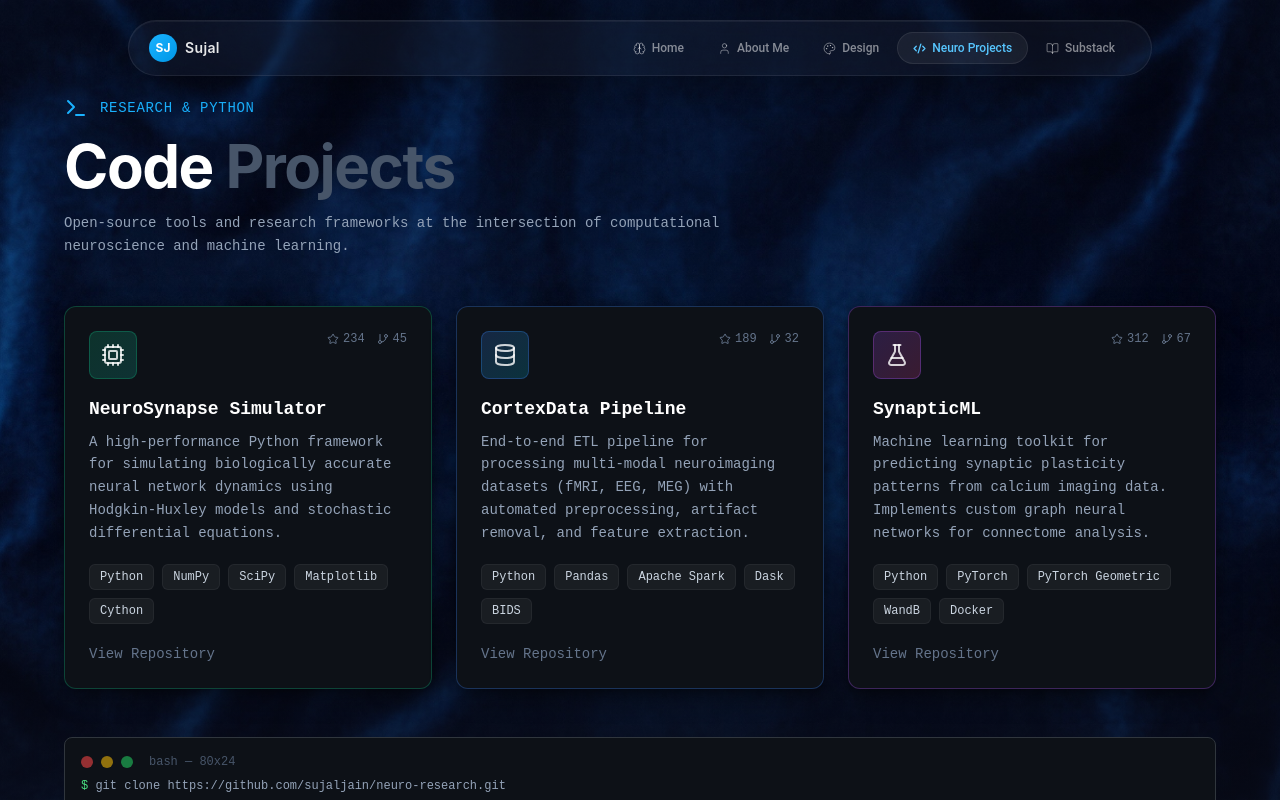
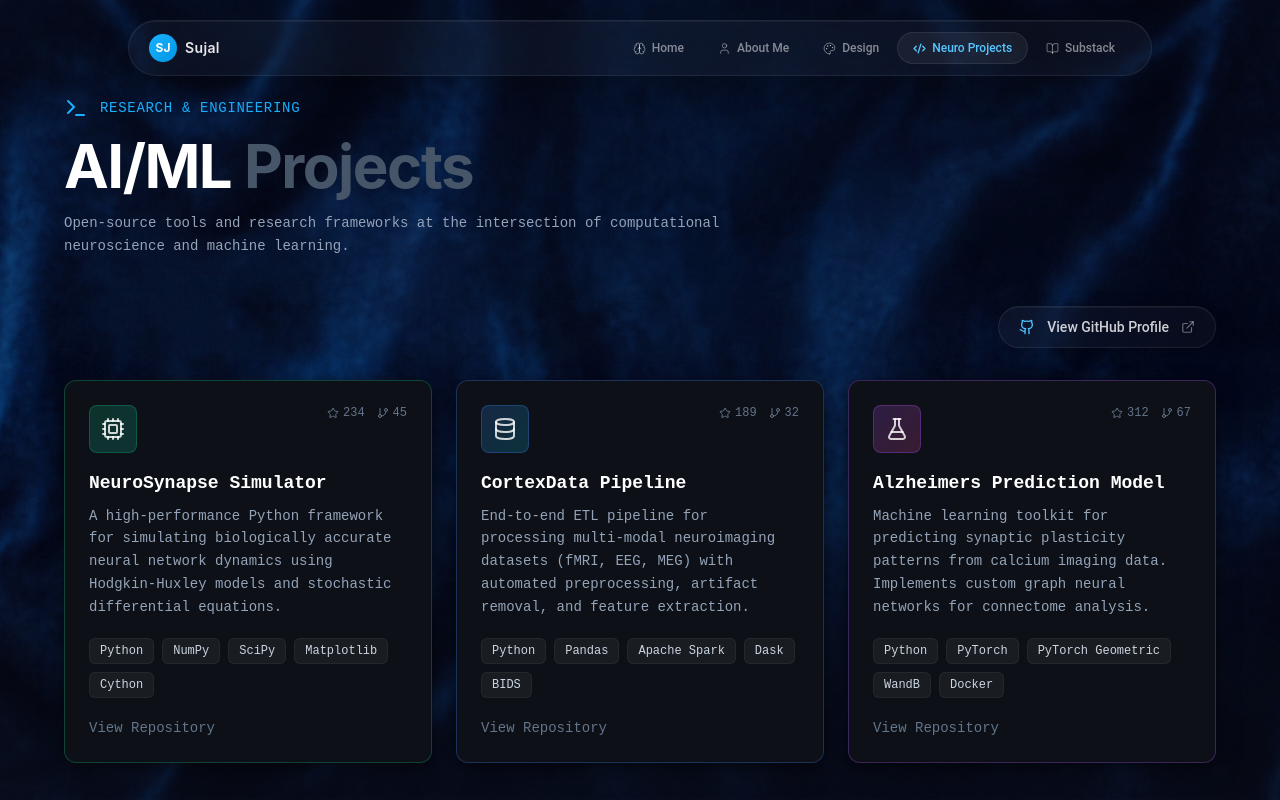
Before and after one commit to coolking26480-art/todo, a Next.js app in the folder portfolio/: page / in a window 1280 px wide. Both pictures are taken after a click on the button "Neuro Projects". Shown: the top 800 px of the page. Built offline with nearby package versions, Linux system fonts and the light colour scheme.

Commit message:
Update CodeProjects.tsx

```diff
--- a/portfolio/components/CodeProjects.tsx
+++ b/portfolio/components/CodeProjects.tsx
@@ -1,7 +1,7 @@
 "use client";
 
 import { motion } from "framer-motion";
-import { Terminal, GitBranch, Star, ExternalLink, Cpu, Database, FlaskConical } from "lucide-react";
+import { Terminal, GitBranch, Star, ExternalLink, Cpu, Database, FlaskConical, Github } from "lucide-react";
 
 const projects = [
   {
@@ -26,7 +26,7 @@ const projects = [
   },
   {
     id: 3,
-    title: "SynapticML",
+    title: "Alzheimers Prediction Model",
     description: "Machine learning toolkit for predicting synaptic plasticity patterns from calcium imaging data. Implements custom graph neural networks for connectome analysis.",
     tech: ["Python", "PyTorch", "PyTorch Geometric", "WandB", "Docker"],
     stats: { stars: 312, forks: 67 },
@@ -69,15 +69,36 @@ export default function CodeProjects() {
           <div className="flex items-center gap-3 mb-4">
             <Terminal className="w-6 h-6 text-biolum-400" />
             <span className="font-mono text-sm text-biolum-400 tracking-wider uppercase">
-              Research & Python
+              Research & Engineering
             </span>
           </div>
           <h2 className="font-display text-4xl sm:text-5xl md:text-6xl font-bold text-white tracking-tight">
-            Code <span className="text-slate-600">Projects</span>
+            AI/ML <span className="text-slate-600">Projects</span>
           </h2>
           <p className="mt-4 text-slate-400 max-w-2xl font-mono text-sm leading-relaxed">
             Open-source tools and research frameworks at the intersection of computational neuroscience and machine learning.
           </p>
+        </motion.div>
+
+        {/* GitHub Profile Button — top right */}
+        <motion.div
+          initial={{ opacity: 0, y: 10 }}
+          animate={{ opacity: 1, y: 0 }}
+          transition={{ delay: 0.4, duration: 0.5 }}
+          className="flex justify-end mb-8"
+        >
+          <a
+            href="https://github.com/sujal03-04"
+            target="_blank"
+            rel="noopener noreferrer"
+            className="group flex items-center gap-3 px-5 py-2.5 rounded-full bg-white/[0.03] backdrop-blur-xl border border-white/[0.08] shadow-[0_4px_20px_rgba(0,0,0,0.2),inset_0_1px_0_rgba(255,255,255,0.05)] hover:bg-white/[0.06] hover:border-white/[0.12] transition-all duration-300"
+          >
+            <Github className="w-4 h-4 text-biolum-300" />
+            <span className="text-sm font-medium text-white/80 group-hover:text-white transition-colors">
+              View GitHub Profile
+            </span>
+            <ExternalLink className="w-3.5 h-3.5 text-white/40 group-hover:text-biolum-300 group-hover:translate-x-0.5 group-hover:-translate-y-0.5 transition-all" />
+          </a>
         </motion.div>
 
         {/* Projects Grid */}
@@ -159,7 +180,7 @@ export default function CodeProjects() {
             <span className="ml-2 text-slate-600">bash — 80x24</span>
           </div>
           <div className="text-slate-400">
-            <span className="text-green-400">$</span> git clone https://github.com/sujaljain/neuro-research.git
+            <span className="text-green-400">$</span> git clone https://github.com/sujal03-04/neuro-research.git
           </div>
           <div className="text-slate-400 mt-1">
             <span className="text-green-400">$</span> cd neuro-research && pip install -r requirements.txt
```
